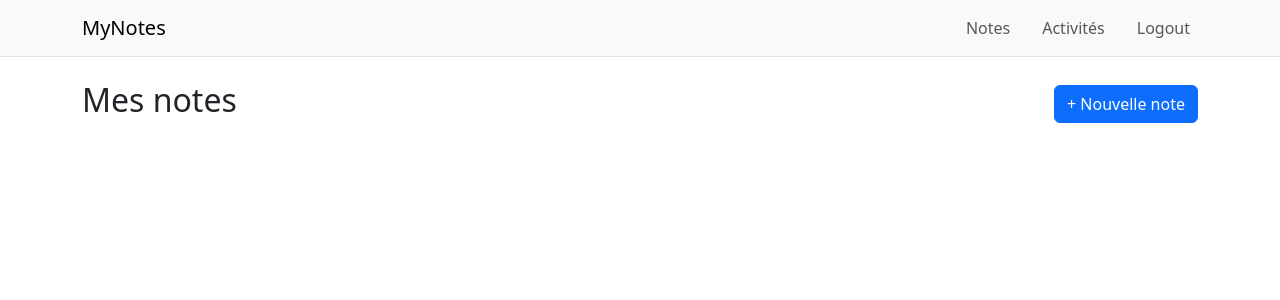
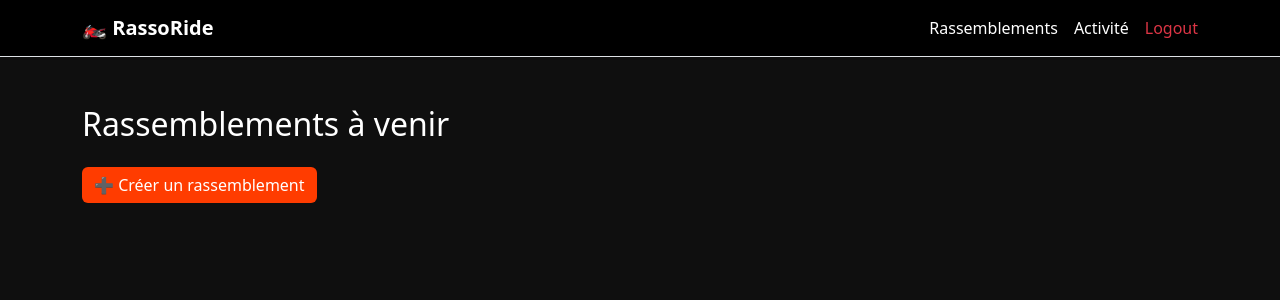
Before and after one commit to olivier56240/menottes, a Flask app: page /notes/ in a window 1280 px wide. Shown: the top 300 px of the page. Run offline with Flask 3, Linux system fonts and the light colour scheme; the visitor is signed in with stand-in values (Sample User, id 1); data that the repository does not hold is empty.

Commit message:
design final RassoRide

```diff
--- a/app/templates/base.html
+++ b/app/templates/base.html
@@ -2,55 +2,54 @@
 <html lang="fr">
 <head>
    <meta charset="UTF-8">
- <meta name="viewport" content="width=device-width, initial-scale=1">
- <title>MyNotes</title>
+   <title>RassoRide</title>
 
- <!-- Bootstrap -->
    <link href="https://cdn.jsdelivr.net/npm/bootstrap@5.3.2/dist/css/bootstrap.min.css" rel="stylesheet">
+
+   <style>
+       body {
+           background-color: #0f0f0f;
+           color: #ffffff;
+       }
+       .navbar {
+           background-color: #000000;
+       }
+       .card {
+           background-color: #1b1b1b;
+           border: none;
+       }
+       .btn-primary {
+           background-color: #ff3c00;
+           border: none;
+       }
+       .btn-primary:hover {
+           background-color: #ff5c26;
+       }
+   </style>
 </head>
 <body>
 
-<nav class="navbar navbar-expand-lg navbar-light bg-light border-bottom">
+<nav class="navbar navbar-expand-lg navbar-dark border-bottom">
    <div class="container">
-   <a class="navbar-brand"
-      href="{% if current_user.is_authenticated %}{{ url_for('notes.list_notes') }}{% else %}{{ url_for('main.home') }}{% endif %}">
-     MyNotes
-   </a>
+       <a class="navbar-brand fw-bold" href="/">🏍️ RassoRide</a>
 
-   <button class="navbar-toggler" type="button" data-bs-toggle="collapse" data-bs-target="#navbarMain"
-           aria-controls="navbarMain" aria-expanded="false" aria-label="Toggle navigation">
-     <span class="navbar-toggler-icon"></span>
-   </button>
+       <div class="ms-auto d-flex gap-3">
+           <a class="nav-link text-white" href="{{ url_for('notes.list_notes') }}">Rassemblements</a>
 
-   <div class="collapse navbar-collapse" id="navbarMain">
-     <ul class="navbar-nav ms-auto gap-lg-3">
            {% if current_user.is_authenticated %}
-         <li class="nav-item">
-           <a class="nav-link" href="{{ url_for('notes.list_notes') }}">Notes</a>
-         </li>
-         <li class="nav-item">
-           <a class="nav-link" href="{{ url_for('activities.list_activities') }}">Activités</a>
-         </li>
-         <li class="nav-item">
-           <a class="nav-link" href="{{ url_for('auth.logout') }}">Logout</a>
-         </li>
+               <a class="nav-link text-white" href="{{ url_for('activities.list_activities') }}">Activité</a>
+               <a class="nav-link text-danger" href="{{ url_for('auth.logout') }}">Logout</a>
            {% else %}
-         <li class="nav-item">
-           <a class="nav-link" href="{{ url_for('auth.login') }}">Login</a>
-         </li>
-         <li class="nav-item">
-           <a class="nav-link" href="{{ url_for('auth.register') }}">Register</a>
-         </li>
+               <a class="nav-link text-white" href="{{ url_for('auth.login') }}">Login</a>
+               <a class="nav-link text-white" href="{{ url_for('auth.register') }}">Register</a>
            {% endif %}
-     </ul>
        </div>
    </div>
 </nav>
 
-<div class="container mt-4">
+<div class="container mt-5">
    {% block content %}{% endblock %}
 </div>
 
-<script src="https://cdn.jsdelivr.net/npm/bootstrap@5.3.2/dist/js/bootstrap.bundle.min.js"></script>
 </body>
 </html>
--- a/app/templates/notes/list.html
+++ b/app/templates/notes/list.html
@@ -2,34 +2,21 @@
 {% extends "base.html" %}
 {% block content %}
 
-<div class="d-flex justify-content-between align-items-center mb-4">
-   <h2>Mes notes</h2>
-   <a href="{{ url_for('notes.create_note') }}" class="btn btn-primary">
-       + Nouvelle note
-   </a>
-</div>
+<h2 class="mb-4">Rassemblements à venir</h2>
 
-<div class="row g-4">
+<a href="{{ url_for('notes.create_note') }}" class="btn btn-primary mb-4">
+   ➕ Créer un rassemblement
+</a>
+
+<div class="row">
    {% for note in notes %}
-   <div class="col-md-6 col-lg-4">
-       <div class="card h-100 shadow-sm">
-           <div class="card-body d-flex flex-column">
-               <h5 class="card-title">{{ note.title }}</h5>
-               <p class="card-text text-muted">
-                   {{ note.content[:120] }}...
-               </p>
-
-               <div class="mt-auto d-flex justify-content-between">
-                   <a href="{{ url_for('notes.view_note', note_id=note.id) }}" class="btn btn-sm btn-outline-primary">
-                       Voir
-                   </a>
-                   <a href="{{ url_for('notes.edit_note', note_id=note.id) }}" class="btn btn-sm btn-outline-secondary">
-                       Modifier
-                   </a>
-                   <a href="{{ url_for('notes.delete_note', note_id=note.id) }}" class="btn btn-sm btn-outline-danger">
-                       Supprimer
-                   </a>
-               </div>
+   <div class="col-md-4 mb-4">
+       <div class="card p-3 shadow">
+           <h4>{{ note.title }}</h4>
+           <p>{{ note.content[:120] }}...</p>
+           <div class="d-flex justify-content-between">
+               <a href="{{ url_for('notes.edit_note', note_id=note.id) }}" class="btn btn-sm btn-warning">Modifier</a>
+               <a href="{{ url_for('notes.delete_note', note_id=note.id) }}" class="btn btn-sm btn-danger">Supprimer</a>
            </div>
        </div>
    </div>
```
Also changed, not shown: app/templates/auth/login.html (+9 -15 lines), app/templates/auth/register.html (+21 -15 lines), app/templates/notes/create.html (+10 -19 lines). Lines whose indentation alone changed are shown as unchanged.
